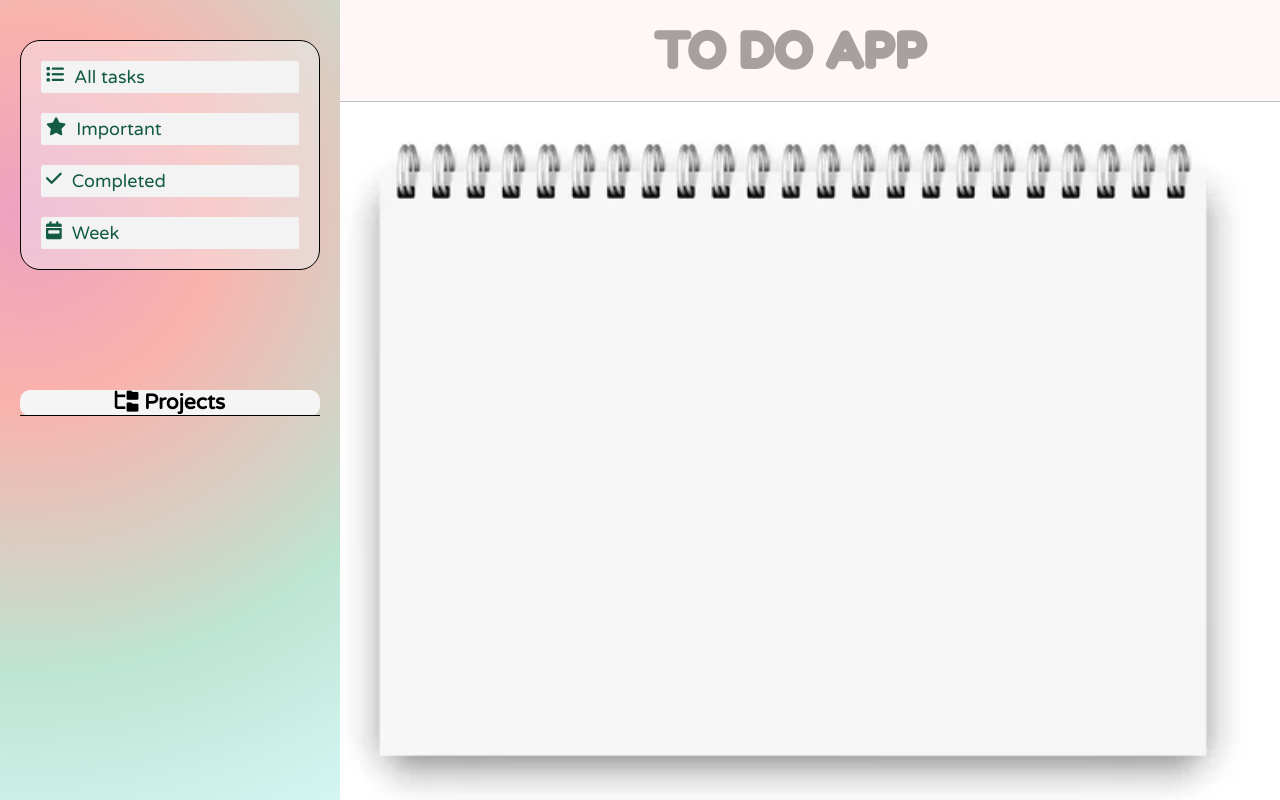
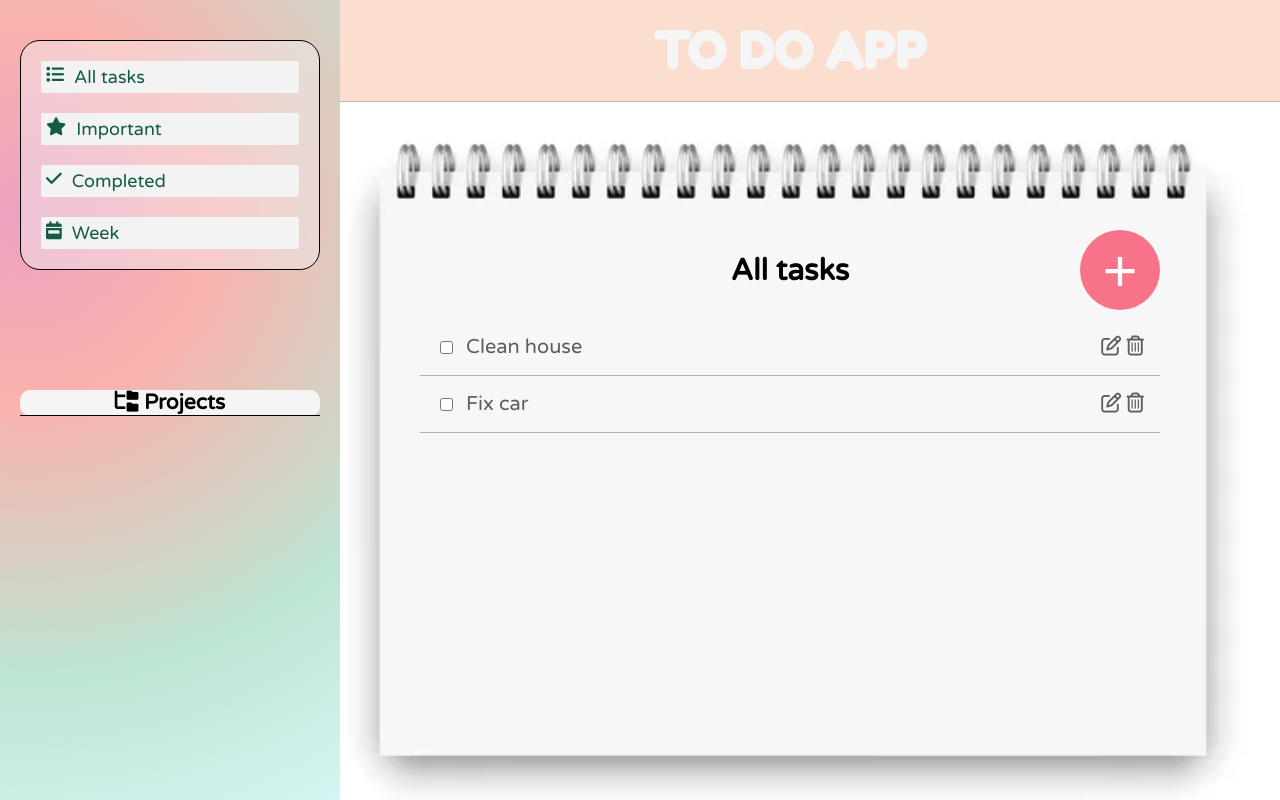
Before and after one commit to rivasbolinga/To-Do-App, a website built with webpack: page src/index.html in a window 1280 px wide. Shown: the top 800 px of the page. Built offline with nearby package versions, Linux system fonts and the light colour scheme.

Commit message:
desktop CSS finish

```diff
--- a/src/index.html
+++ b/src/index.html
@@ -41,7 +41,34 @@
     <main class="main-app">
 
       <h1 class="app-title"> TO DO APP</h1>
-      <div class="task-container"></div>
+      <div class="list-container">
+        <h2 class="title-section">All tasks</h2>
+        <button class="add-task-btn">+</button>
+
+        <div class="task-container">
+          <div class="checkbox-task">
+            <input class="checkbox" type="checkbox">
+            <p class="task-text">Clean house</p>
+          </div>
+          <div class="all-icons">
+            <i class="fa-regular fa-pen-to-square"></i>
+          <i class="fa-regular fa-trash-can"></i>
+          </div>
+        </div>
+
+        <div class="task-container">
+          <div class="checkbox-task">
+            <input class="checkbox" type="checkbox">
+            <p class="task-text">Fix car</p>
+          </div>
+          <div class="all-icons">
+            <i class="fa-regular fa-pen-to-square"></i>
+          <i class="fa-regular fa-trash-can"></i>
+          </div>
+
+
+        </div>
+      </div>
     </main>
 </body>
 </html>
--- a/src/style.css
+++ b/src/style.css
@@ -7,11 +7,12 @@ body {
   padding: 0;
 }
 
-.task-container {
+.list-container {
   background-image: url('./img/depositphotos_49934977-stock-illustration-notebook-a4-size.jpg');
   background-repeat: no-repeat;
   height: 1000px;
   background-size: 100%;
+  padding: 120px;
 }
 
 .main-app {
@@ -22,10 +23,51 @@ body {
   text-align: center;
   font-size: 50px;
   font-family: 'Fredoka One', cursive;
-  background: rgba(255, 192, 203, 0.148);
-  color: rgba(129, 123, 123, 0.704);
+  background: rgba(241, 150, 101, 0.31);
+  color: whitesmoke;
   padding: 20px;
   border-bottom: 1px solid rgba(128, 128, 128, 0.465);
+}
+
+.title-section {
+  font-size: 30px;
+  text-align: center;
+  font-family: 'Varela Round', sans-serif;
+  padding: 30px;
+}
+
+.add-task-btn {
+  background-color: rgb(248, 115, 137);
+  height: 80px;
+  width: 80px;
+  border-radius: 40px;
+  border: none;
+  font-size: 60px;
+  color: white;
+  position: absolute;
+  right: 120px;
+  top: 230px;
+  cursor: pointer;
+}
+
+.task-container {
+  border-bottom: 0.4px solid rgb(179, 179, 179);
+  display: flex;
+  flex-direction: row;
+  justify-content: space-between;
+  font-size: 20px;
+  padding: 16px;
+  font-family: 'Varela Round', sans-serif;
+  color: rgb(95, 94, 94);
+  transition: 0.3s;
+}
+
+.checkbox-task {
+  display: flex;
+  flex-direction: row;
+  justify-content: center;
+  align-items: center;
+  gap: 10px;
 }
 
 @media only screen and (min-width: 768px) {
```
Also changed, not shown: transparent-clipboard-icon-list-icon-todo-icon-5d66eb21ac79c8.5592472115670259537065.jpg (added).
